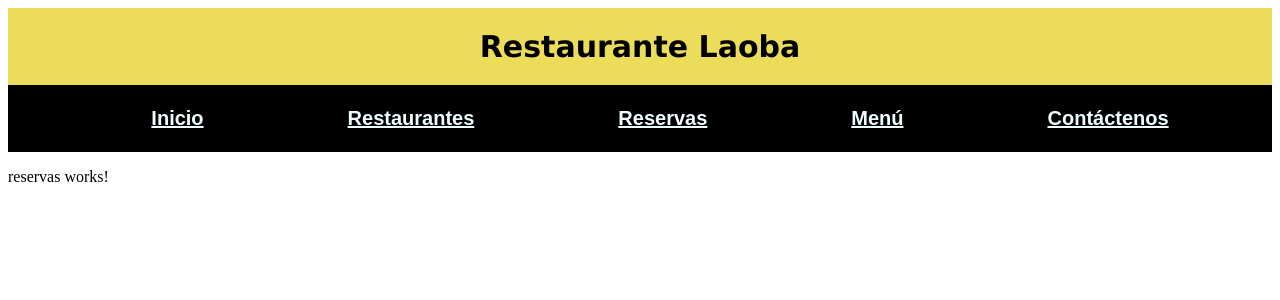
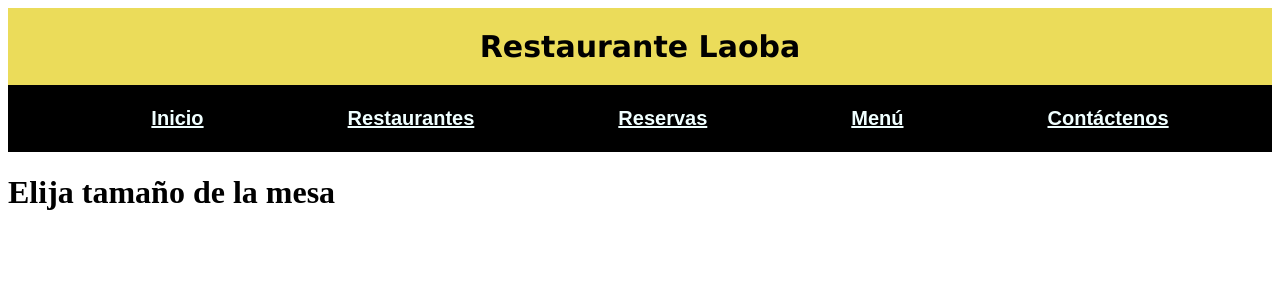
Before and after one commit to estefa942/RampUp, an Angular app: page /reservas in a window 1280 px wide. Shown: the top 300 px of the page. Built offline with nearby package versions, Linux system fonts and the light colour scheme.

Commit message:
inicio modulo reservas

```diff
--- a/src/app/reservas/reservas.component.html
+++ b/src/app/reservas/reservas.component.html
@@ -1,3 +1,8 @@
-<p>
-  reservas works!
-</p>
+<div class="flex_container">
+  <div class="form">
+  <div>
+    <h1>Elija tamaño de la mesa</h1>
+  </div>
+
+  </div>
+</div>
```
